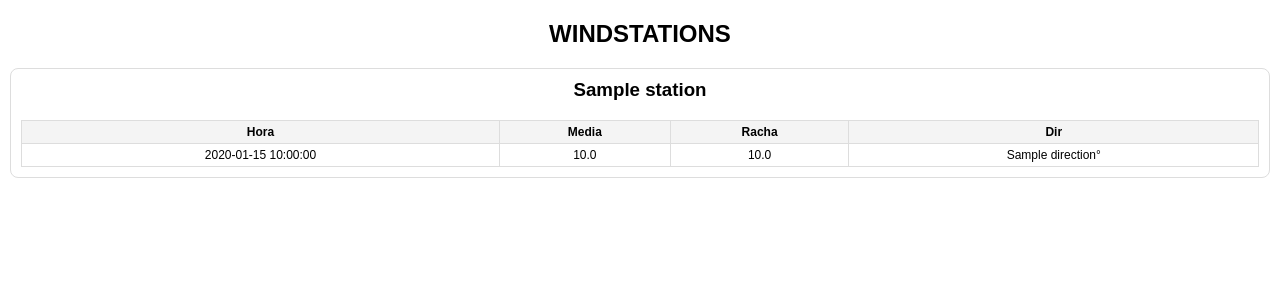
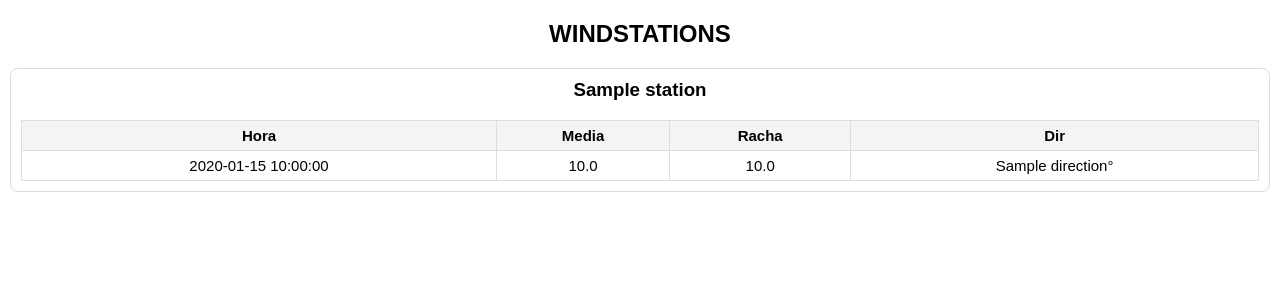
Before and after one commit to AAyani69/Windstations, a Flask app: template templates/index.html in a window 1280 px wide. Shown: the top 300 px of the page. Run offline with Flask 3, Linux system fonts and the light colour scheme; the template is opened without the code that fills it: most values are stand-ins (such as "Sample title", 1, 10 or a date in 2020).

Commit message:
Increase font size and padding in table styles

```diff
--- a/templates/index.html
+++ b/templates/index.html
@@ -38,11 +38,11 @@
         table {
             border-collapse: collapse;
             width: 100%;
-            font-size: 12px;
+            font-size: 15px;
         }
 
         th, td {
-            padding: 4px;
+            padding: 6px;
             border: 1px solid #ddd;
             text-align: center;
         }
```
